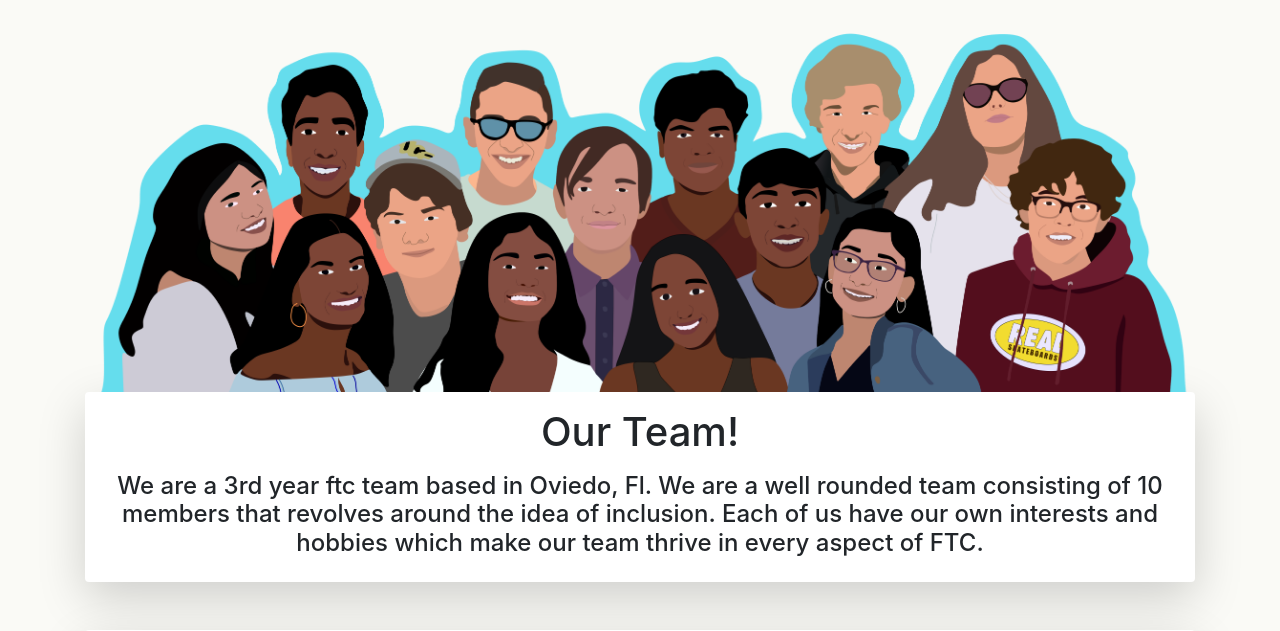
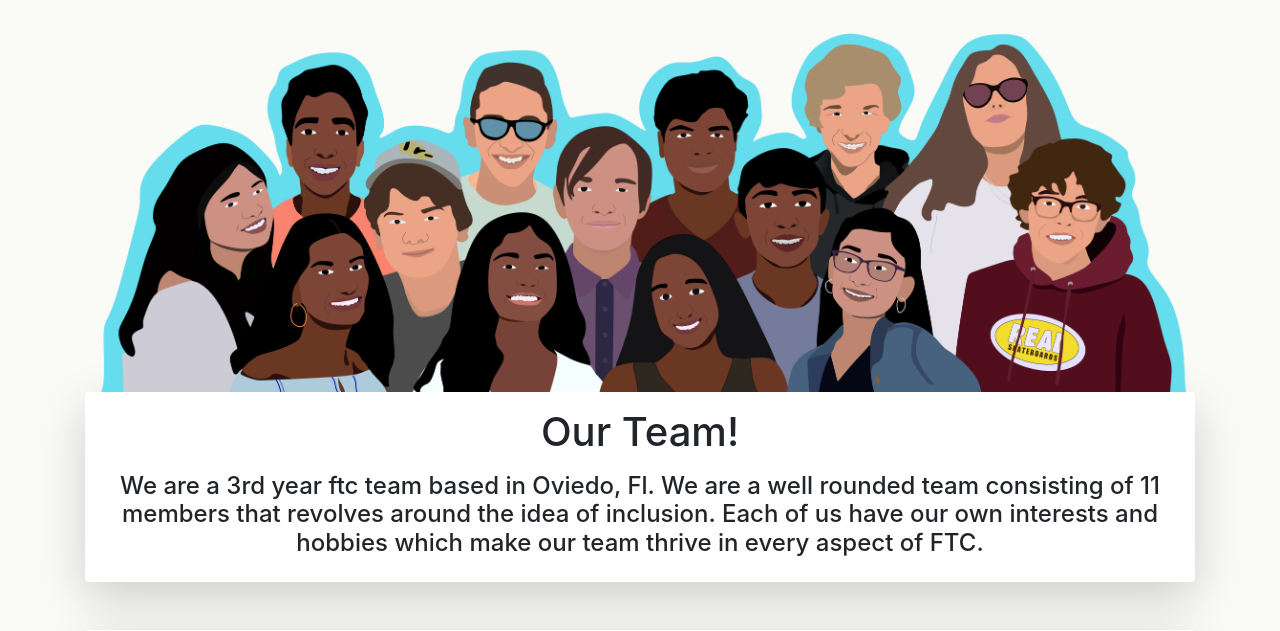
Before and after one commit to UpliftRobotics/Website, a plain HTML site: page about.html in a window 1280 px wide. Shown: the part 135-766 px from the top of the page. Drawn offline with nearby package versions, Linux system fonts and the light colour scheme.

Commit message:
#members

```diff
--- a/about.html
+++ b/about.html
@@ -62,7 +62,7 @@
             <!-- intro card -->
             <h4 class="text-center mt-3">
                 We are a 3rd year ftc team based in Oviedo, Fl. We are a well rounded team
-                consisting of 10 members that revolves around the idea of inclusion. Each
+                consisting of 11 members that revolves around the idea of inclusion. Each
                 of us have our own interests and hobbies which make our team thrive in
                 every aspect of FTC.  </h4>
                 </div>
```
Also changed, not shown: index.html (+1 -1 lines).
